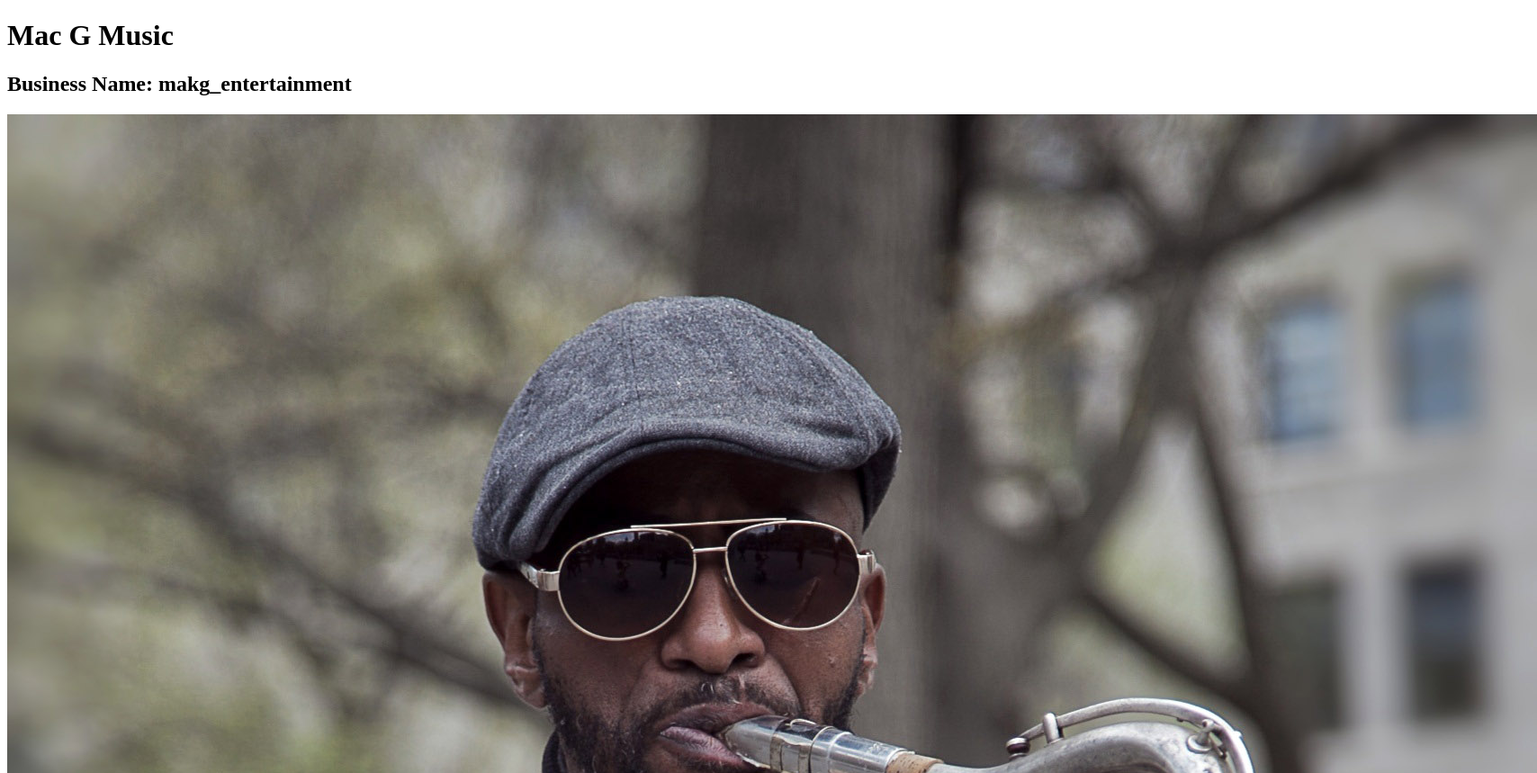
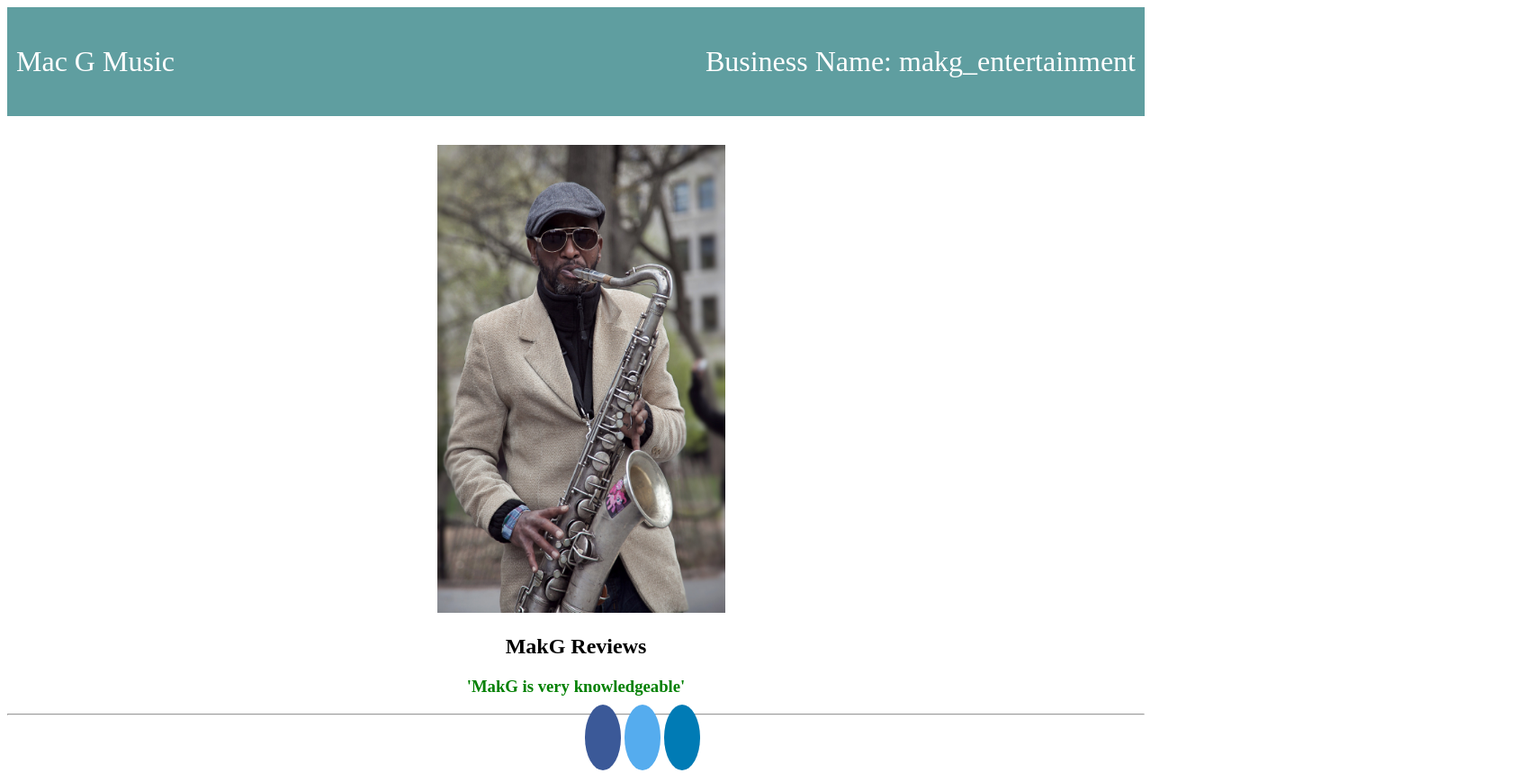
Before and after one commit to jcarnagey/Mac-G-Music, a plain HTML site: page index.html in a window 1280 px wide. Shown: the top 859 px of the page at 90% size, 1708 px wide, since content can reach past the window. After the commit the page ends 803 px from the top, so only its background shows below. Drawn offline with Linux system fonts and the light colour scheme.

Commit message:
updated html css

```diff
--- a/index.html
+++ b/index.html
@@ -9,15 +9,17 @@
 </head>
 <body>
     <header>
-        <h1 class="title">Mac G Music</h1>
-        <h2>Business Name: makg_entertainment</h2>
-        <img class="head-pic" src="images/saxophone-player.jpg" alt="saxophone-player">
+        <div id="title">
+            <p class="title">Mac G Music</p>
+            <p>Business Name: makg_entertainment</p>
+        </div>
     </header>
-  <h2>MakG Reviews</h2>
-    <br>
-    <h3 id="ss-review" style="color: #008000"></h3>
-    <hr>
-
+    <div class="info">
+    <img class="head-pic" src="images/saxophone-player.jpg" alt="saxophone-player">
+    <h2>MakG Reviews</h2>
+        <h3 id="ss-review" style="color: #008000"></h3>
+        <hr>
+    </div>
 
     <div class="social-icons">
         <a href="#" class="fa fa-facebook"></a>
--- a/style.css
+++ b/style.css
@@ -16,7 +16,6 @@ a .fa:hover {
 .fa-facebook {
     background: #3b5998;
     color: white;
-
 }
 
 .fa-twitter {
@@ -39,15 +38,27 @@ a .fa:hover {
 a .fa fa-facebook:hover {
     filter: blur(10px);
     border: solid pink 3px;
-
-header{
-    text-align: center;
+}
+#title{
+    display: flex;
+    justify-content: space-between;
+    background-color: cadetblue;
+}
+#title p{
+    font-size: xx-large;
+    padding: 10px;
+    color: white;
 }
 header h1{
    font-size: 80px;
 }
 
-header img{
-    width: 20%;
-    height: 10%;
+.head-pic{
+    width: 25vw;
+    height: 65vh;
+    margin-left: 1vw;
+    margin-top: 4vh;
 }
+.info {
+    text-align:center;
+}
```
